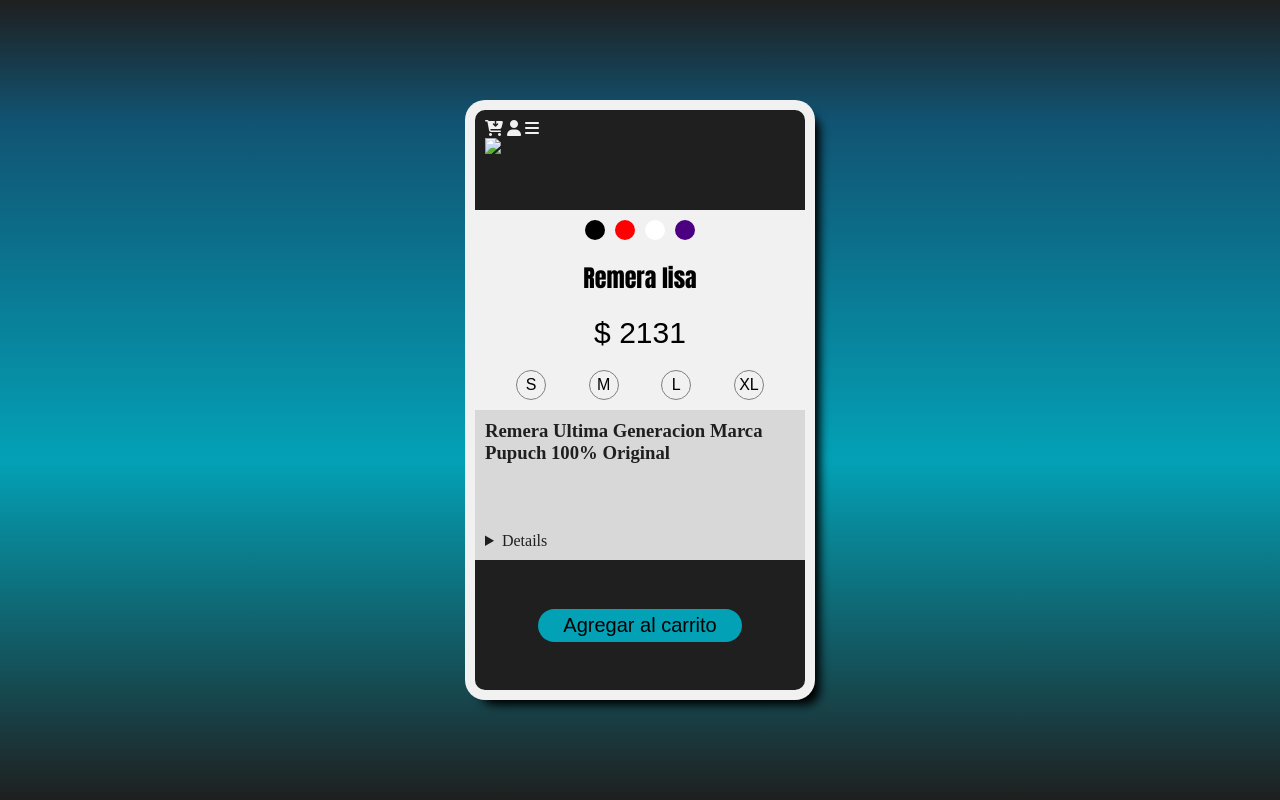
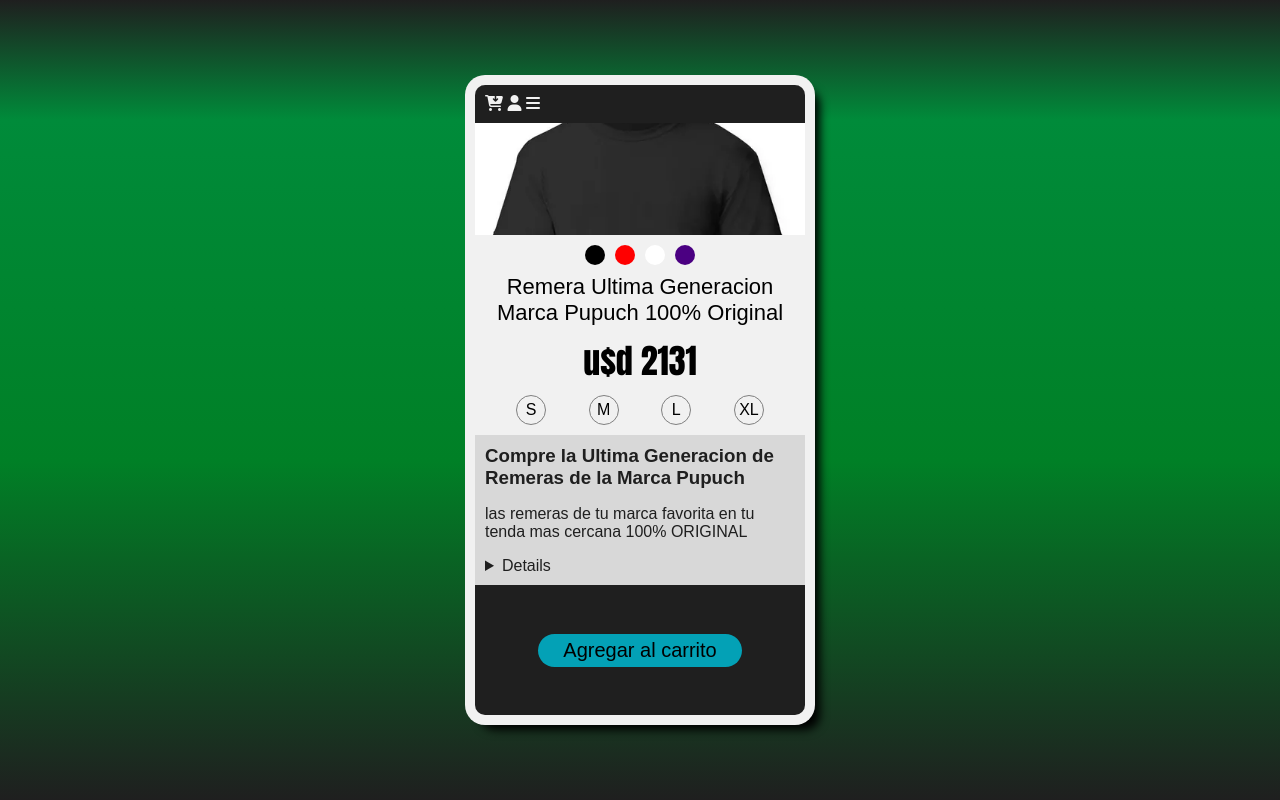
Before and after one commit to McMaldo/tp1_pp_jueves, a plain HTML site: page index.html in a window 1280 px wide. Drawn offline with Linux system fonts and the light colour scheme.

Commit message:
Actualizacion de la imagen de la remera

```diff
--- a/css/style.css
+++ b/css/style.css
@@ -3,6 +3,8 @@
     padding: 0;
     box-sizing: border-box;
     list-style: none;
+    transition: all 0.5s ease-in-out;
+    font-family: sans-serif;
 }
 body{
     height: 100vh;
@@ -23,34 +25,47 @@ body{
 .container{
     height: 100%;
     width: 100%;
-    background: linear-gradient(180deg,#1f1f1f ,#115372 15%,#03a1b6,#1f1f1f);
+    background: linear-gradient(180deg,#1f1f1f ,#008b3a 15%,#008026,#1f1f1f);
     display: grid;
     place-items: center;
     & .tarjeta{
-        height: 600px;
+        height: 600px auto;
         width: 50%;
         max-width: 350px;
+        min-width: 340px;
         background-color: #f1f1f1;
         border-radius: 20px;
         padding: 10px;
         box-shadow: 10px 10px 10px -5px black;
         & .header{
-            height: 100px;
+            height: 150px;
             width: 100%;
             background-color: #1f1f1f;
             color: #f1f1f1;
             border-radius: 10px 10px 0 0;
-            padding: 10px;
+            position: relative;
+            overflow: hidden;
             /* display: flex;
             align-items: center;
             justify-content: center; */
             & .img{
-                height: 130%;
+                width: 100%;
+                position: absolute;
                 object-fit: cover;
+                left:0;
+                top:0;
+                z-index:0;
             }
-            & .right{
-                right: 0;
+            & .icons{
+                position: absolute;
+                width: 100%;
+                background-color: #1f1f1f;
+                z-index: 1;
+                padding: 10px;
             }
+        }
+        & .header:hover{
+            height: 230px;
         }
         & .producto{
             height: 200px;
@@ -62,13 +77,12 @@ body{
             align-items: center;
             flex-direction: column;
             gap: 5px;
-            font-family: sans-serif;
             & .precio{
-                font-size: 30px;
+                font-size: 34px;
+                font-family: Impact;
             }
             & span{
-                font-family: Impact;
-                font-size: 24px;
+                font-size: 22px;
                 text-wrap: balance;
                 text-align: center;
             }
@@ -96,12 +110,11 @@ body{
                     place-items: center;
                 }
                 & li:hover{
-                    transition: 0.4s;
                     background-color: #1f1f1f;
                     color: #f1f1f1;
                     font-weight: bolder;
                     cursor: pointer;
-                    transform: scale(1.2);
+                    transform: scale(1.52);
                 }
             }
         }
@@ -130,7 +143,6 @@ body{
                 border-radius: 20px;
                 background-color: #03a1b6;
                 font-size: 125%;
-                transition: all 0.5s ease-in-out;
             }
             & button:hover{
                 transform: scale(1.05);
@@ -146,7 +158,7 @@ body{
     justify-content: space-between;
 }
 @media screen and (orientation=portrait){
-    .container{
+    /*.container{
         background:linear-gradient(180deg,#1f1f1f ,#03a1b6);
-    }
+    }*/
 }
--- a/index.html
+++ b/index.html
@@ -12,12 +12,12 @@
     <div class="container">
         <article class="tarjeta">
             <div class="header">
-                <div class="rigth">
+                <div class="icons">
                     <i class="fa-solid fa-cart-arrow-down"></i>
                     <i class="fa-solid fa-user"></i>
                     <i class="fa-solid fa-bars"></i>
                 </div>
-                <img src="img/remera-negra.png" class="img">
+                <img src="img/remera-negra.webp" class="img">
             </div>
             <div class="producto">
                 <ul class="sel_color">
@@ -26,8 +26,8 @@
                     <li class="blanco"></li>
                     <li class="violeta"></li>
                 </ul>
-                <span>Remera lisa</span>
-                <div class="precio">$ 2131</div>
+                <span>Remera Ultima Generacion Marca Pupuch 100% Original</span>
+                <div class="precio">u$d 2131</div>
                 <ul class="talles">
                     <li>S</li>
                     <li>M</li>
@@ -36,7 +36,8 @@
                 </ul>
             </div>
             <div class="desc_product">
-                <h3>Remera Ultima Generacion Marca Pupuch 100% Original</h3>
+                <h3>Compre la Ultima Generacion de Remeras de la Marca Pupuch</h3>
+                las remeras de tu marca favorita en tu tenda mas cercana 100% ORIGINAL
                 <details>
                     Ultimas unidades disponibles.<br>
                     Llame ya!!!
```
Also changed, not shown: index2.html (added, +36 -0 lines), img/remera-negra.webp (added).
